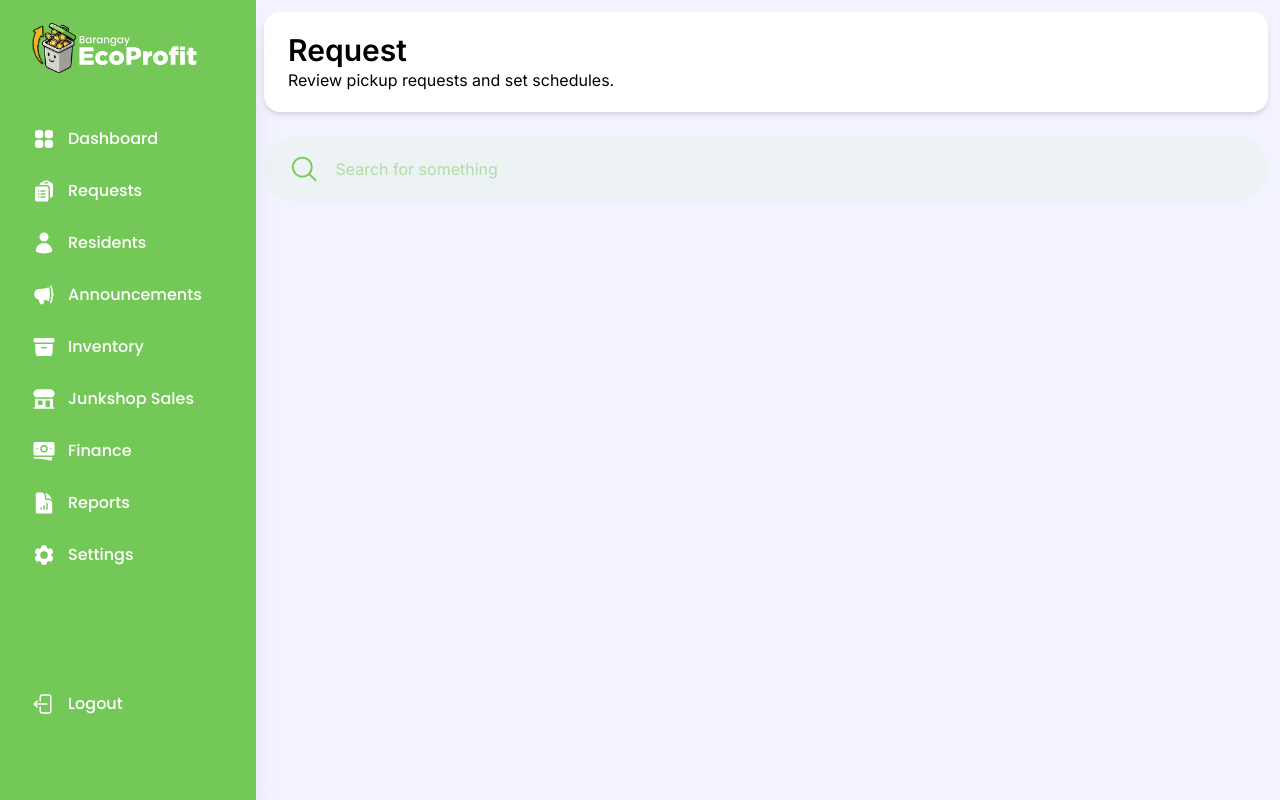
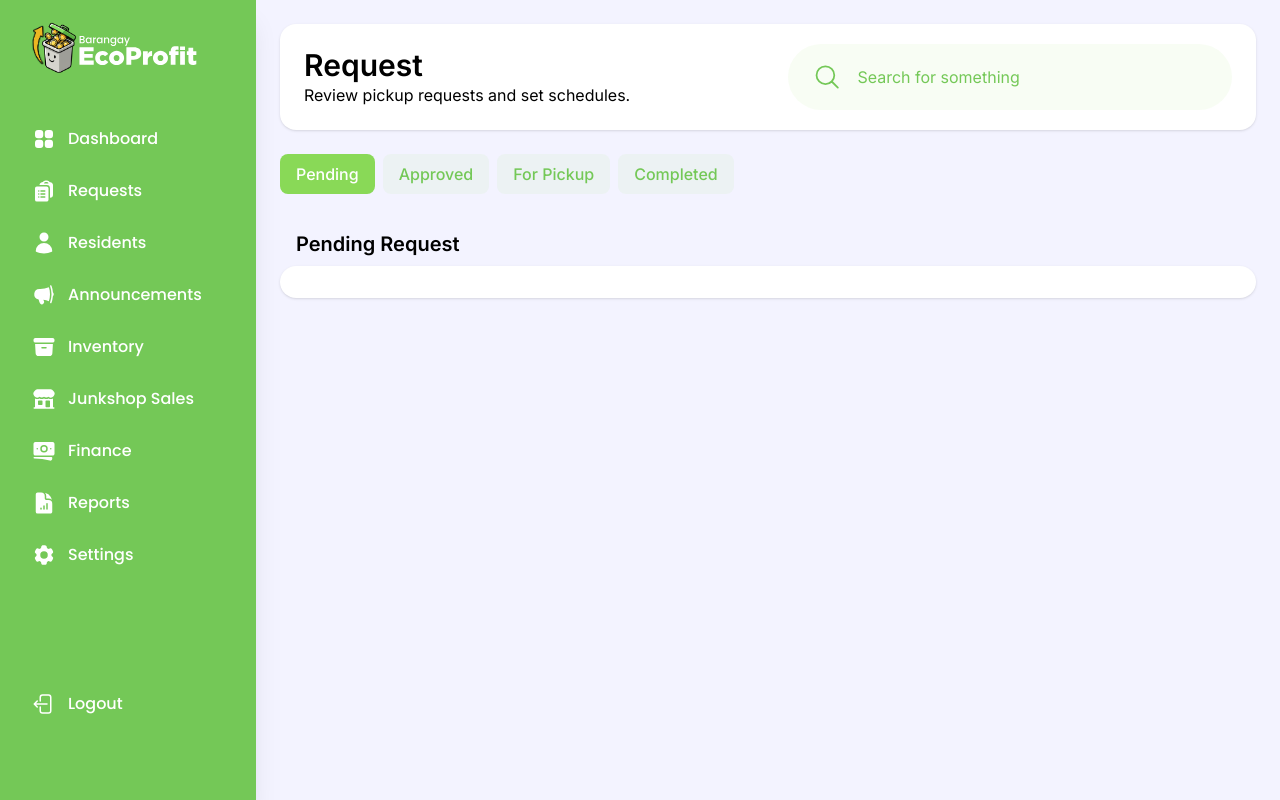
Before and after one commit to kentvillalun/ecoprofit, a Next.js app in the folder frontend/: page /collection-requests in a window 1280 px wide. Built offline with nearby package versions, Linux system fonts and the light colour scheme.

Commit message:
Made status tabs

```diff
--- a/frontend/src/app/(barangay)/collection-requests/page.jsx
+++ b/frontend/src/app/(barangay)/collection-requests/page.jsx
@@ -1,25 +1,56 @@
+"use client";
+
 import { Page } from "@/components/layout/Page";
 import { PageContent } from "@/components/layout/PageContent";
 import { BarangayTopBar } from "@/components/navigation/BarangayTopBar";
 import { BarangayHeaderCard } from "@/components/ui/BarangayHeaderCard";
+import { RequestCard } from "@/components/ui/RequestCard";
 import { SearchInput } from "@/components/ui/SearchInput";
+import { StatusChip } from "@/components/ui/StatusChip";
+import { useState } from "react";
+import { Inter } from "next/font/google";
+
+const inter = Inter({
+  subsets: ["latin"],
+  weight: ["400", "500", "600", "700"],
+});
 
 // TODO
-// Make a SearchInput Reusable component
 // Make a StatusChips component
 // Make a RequestCard component
 
+export default function CollectionRequests() {
+  const [currentTab, setCurrentTab] = useState("pending");
 
-export default function CollectionRequests() {
+  const STATUS_TABS = [
+    { key: "pending", label: "Pending" },
+    { key: "approved", label: "Approved" },
+    { key: "pickup", label: "For Pickup" },
+    { key: "completed", label: "Completed" },
+  ];
+
   return (
     <Page>
-
       <BarangayTopBar title="Collection Requests" />
-      <PageContent className="bg-[#F3F3FF]!">
-
-        <BarangayHeaderCard title={"Request"} subtitle={"Review pickup requests and set schedules."}/>
+      <PageContent className="bg-[#F3F3FF]! md:pl-70 md:p-6">
+        <BarangayHeaderCard
+          title={"Request"}
+          subtitle={"Review pickup requests and set schedules."}
+        />
         <SearchInput />
-
+        <StatusChip
+          STATUS_TABS={STATUS_TABS}
+          currentTab={currentTab}
+          setCurrentTab={setCurrentTab}
+        />
+        <div className={`${inter.className}`}>
+          {currentTab === "pending" && (
+            <h2 className="font-semibold text-xl pb-2 pl-3 md:pl-4">Pending Request</h2>
+          )}
+          <div className="">
+            <RequestCard />
+          </div>
+        </div>
       </PageContent>
     </Page>
   );
--- a/frontend/src/components/layout/PageContent.jsx
+++ b/frontend/src/components/layout/PageContent.jsx
@@ -4,7 +4,7 @@ export const PageContent = ({children, className = ''}) => {
 
 
     return (
-        <div className={`absolute left-0 right-0 top-18 md:top-0 h-[calc(100dvh-72px)] md:pl-66  p-3 flex flex-col gap-6 md:h-screen overflow-y-auto ${className}`}>
+        <div className={`absolute left-0 right-0 top-18 md:top-0 h-[calc(100dvh-72px)] p-3 flex flex-col gap-6 md:h-screen overflow-y-auto ${className}`}>
             {children}
         </div>
     )
--- a/frontend/src/components/ui/BarangayHeaderCard.jsx
+++ b/frontend/src/components/ui/BarangayHeaderCard.jsx
@@ -1,5 +1,6 @@
 import { Card } from "@/components/ui/Card";
 import { Inter } from "next/font/google";
+import { SearchInput } from "./SearchInput";
 
 const inter = Inter({
   subsets: ["latin"],
@@ -8,11 +9,14 @@ const inter = Inter({
 
 export const BarangayHeaderCard = ({ title, subtitle }) => {
   return (
-    <Card className={`${inter.className} md:py-5! md:px-6!`}>
+    <Card className={`${inter.className} md:py-5! md:px-6! grid! md:grid-cols-2 md:gap-10  `}>
       <div className="flex-col flex">
         <h1 className="font-semibold text-3xl hidden md:block">{title}</h1>
         <p className="">{subtitle}</p>
       </div>
+      <div className="">
+        <SearchInput className="hidden md:flex!" />
+      </div>
     </Card>
   );
 };
--- a/frontend/src/components/ui/Card.jsx
+++ b/frontend/src/components/ui/Card.jsx
@@ -2,7 +2,7 @@
 export const Card = ({children, className = ''}) => {
 
     return (
-        <div className={`flex bg-white rounded-2xl shadow-md p-4 items-center ${className}`}>
+        <div className={`flex bg-white rounded-2xl shadow p-4 items-center ${className}`}>
             {children}
         </div>
     )
--- /dev/null
+++ b/frontend/src/components/ui/RequestCard.jsx
@@ -0,0 +1,11 @@
+import { Card } from "./Card"
+
+
+export const RequestCard = () => {
+
+    return (
+        <Card>
+
+        </Card>
+    )
+}
--- a/frontend/src/components/ui/SearchInput.jsx
+++ b/frontend/src/components/ui/SearchInput.jsx
@@ -6,12 +6,12 @@ const inter = Inter({
     weight: ["400", "500", "600", "700"],
 })
 
-export const SearchInput = () => {
+export const SearchInput = ({className = ''}) => {
 
     return (
-        <div className={`${inter.className} flex flex-row items-center justify-start py-4 px-6 gap-4 bg-[#89D95710] rounded-full focus-within:border-[#89D957] border border-transparent transition-all`}>
+        <div className={`${inter.className} ${className} flex flex-row items-center justify-start py-4 px-6 gap-4 bg-[#89D95710] rounded-full focus-within:border-[#89D957] border border-transparent transition-all md:hidden`}>
             <MagnifyingGlassIcon className="w-8 h-8 stroke-[#74C857]"/>
-            <input type="text" className="w-full outline-none text-[#74C857] " placeholder="Search for something"/>
+            <input type="text" className="w-full outline-none text-[#74C857] placeholder-[#74C857]" placeholder="Search for something"/>
         </div>
     )
 }
--- /dev/null
+++ b/frontend/src/components/ui/StatusChip.jsx
@@ -0,0 +1,26 @@
+import { Inter } from "next/font/google";
+
+const inter = Inter({
+  subsets: ["latin"],
+  weight: ["400", "500", "600", "700"],
+});
+
+export const StatusChip = ({ STATUS_TABS, currentTab, setCurrentTab }) => {
+  return (
+    <div className="gap-2 flex flex-row items-start justify-start overflow-x-auto pb-3">
+      {STATUS_TABS.map((tab) => {
+        const isActive = currentTab === tab.key;
+        return (
+          <button
+            className={`${inter.className}  py-2 px-4 font-medium rounded-lg ${isActive ? "bg-[#89D957] text-white" : "bg-[#89D95712] text-[#74C857]"} transition-all ease-in-out hover:cursor-pointer duration-300 text-nowrap ` }
+            key={tab.key}
+            onClick={() => setCurrentTab(tab.key)}
+          >
+            <h2 className="">{tab.label}</h2>
+            <p>{tab?.count}</p>
+          </button>
+        );
+      })}
+    </div>
+  );
+};
```
